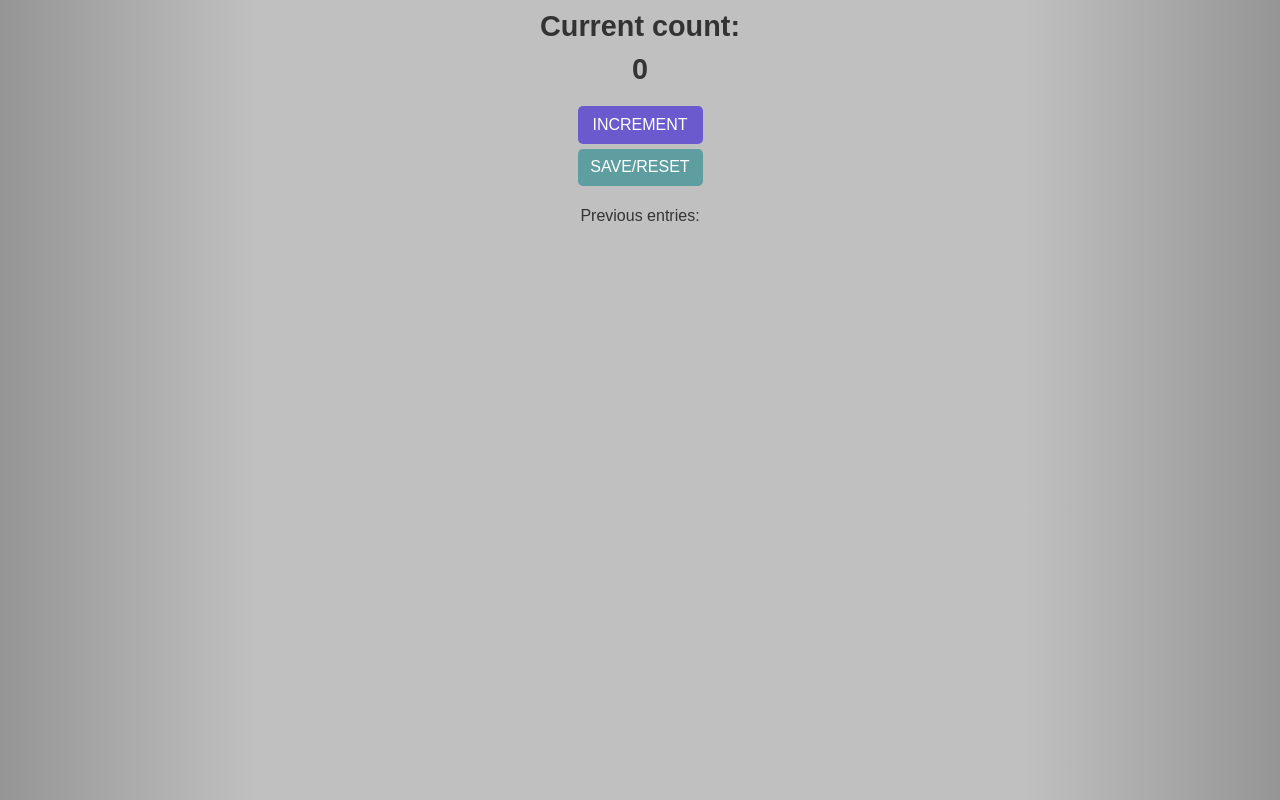
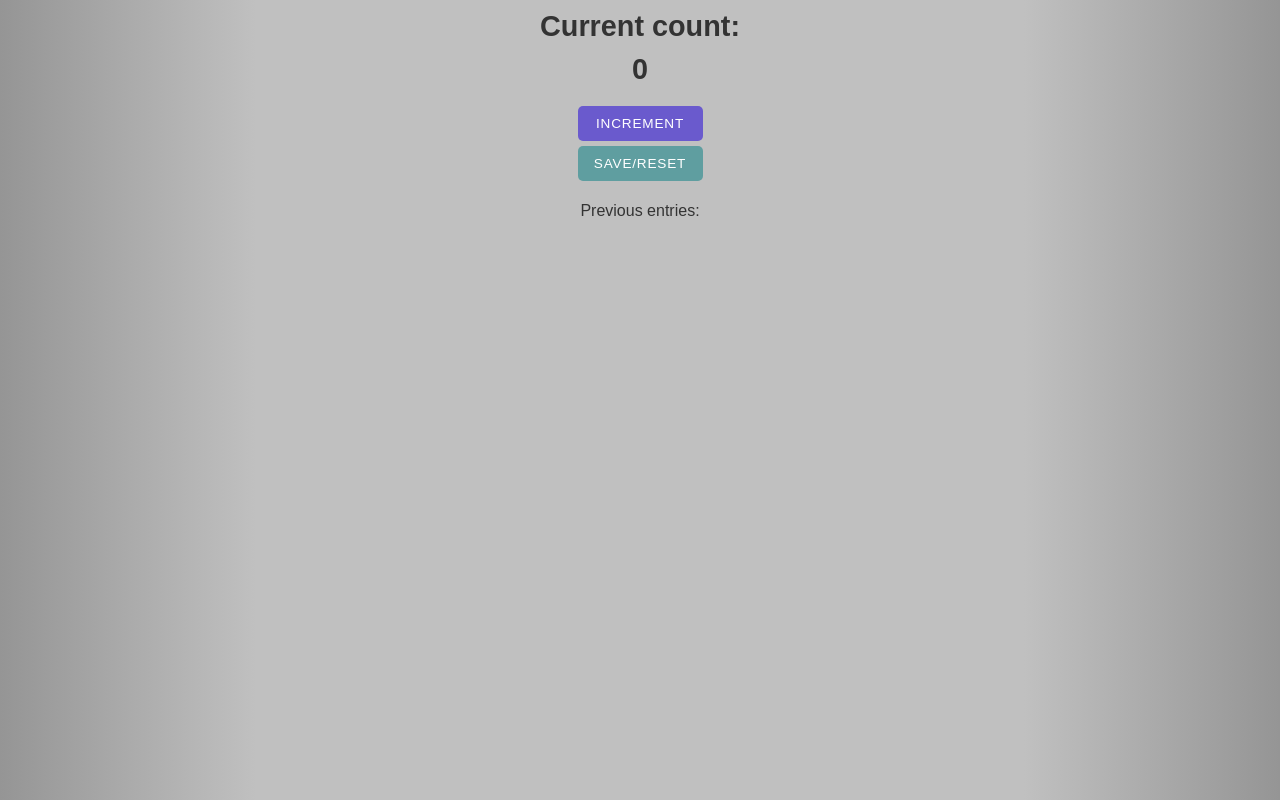
Before and after one commit to napalmtango/Increment-counter, a plain HTML site: page index.html in a window 1280 px wide. Drawn offline with nearby package versions, Linux system fonts and the light colour scheme; a web font is replaced by a local one.

Commit message:
Edited button text for increased readability

```diff
--- a/index.css
+++ b/index.css
@@ -38,6 +38,8 @@ button {
     width: 125px;
     margin-bottom: 5px;
     border-radius: 5px;
+    font-size: .85rem;
+    letter-spacing: .8;
 }
 
 #increment-btn {
```
